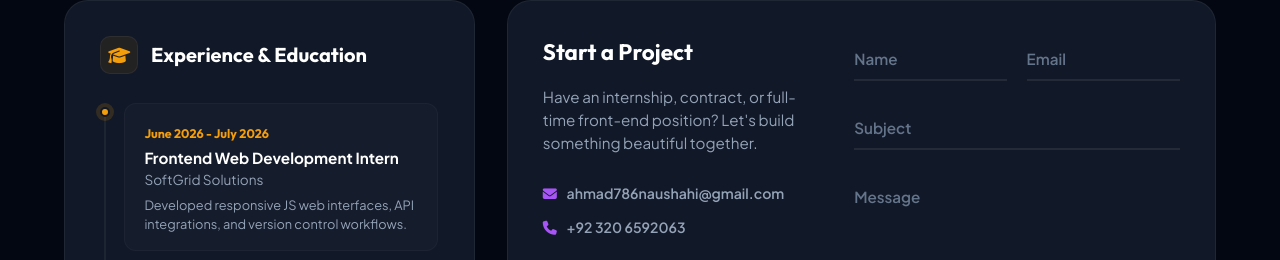
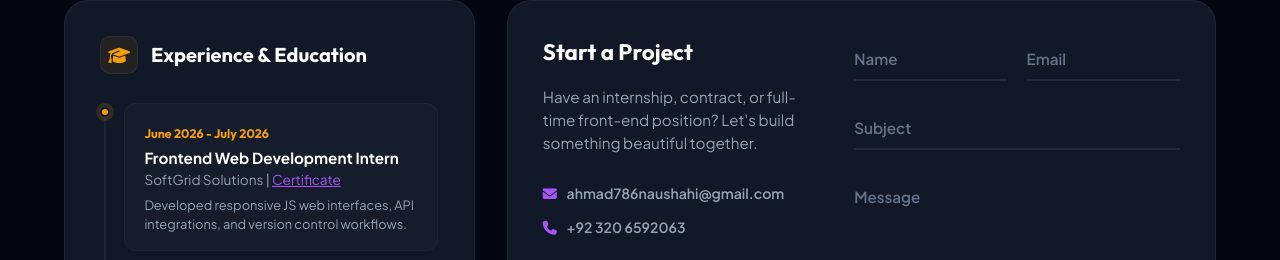
Before and after one commit to ahmadmustafa-1/Portfolio-, a plain HTML site: page index.html in a window 1280 px wide. Shown: the part 3712-3972 px from the top of the page. Drawn offline with Linux system fonts and the light colour scheme.

Commit message:
Add SoftGrid Solutions internship certificate link to portfolio and CV

```diff
--- a/index.html
+++ b/index.html
@@ -275,7 +275,7 @@
               <div class="step-info">
                 <span class="step-date">June 2026 - July 2026</span>
                 <h5>Frontend Web Development Intern</h5>
-                <p class="step-inst">SoftGrid Solutions</p>
+                <p class="step-inst">SoftGrid Solutions | <a href="#" target="_blank" rel="noopener noreferrer" style="color: var(--color-purple); text-decoration: underline;">Certificate</a></p>
                 <p class="step-score" style="color: var(--text-secondary); font-size: 0.8rem; margin-top: 0.35rem; font-weight: normal;">
                   Developed responsive JS web interfaces, API integrations, and version control workflows.
                 </p>
@@ -430,7 +430,7 @@
                   <strong>Frontend Web Development Intern</strong>
                   <span class="cv-exp-date">June 2026 - July 2026</span>
                 </div>
-                <p class="cv-exp-company">SoftGrid Solutions</p>
+                <p class="cv-exp-company">SoftGrid Solutions | <a href="#" target="_blank" rel="noopener noreferrer" style="color: var(--color-purple); text-decoration: underline;">Certificate</a></p>
                 <ul class="cv-exp-details">
                   <li>Developed responsive JavaScript web interfaces and optimized user experience across desktop and mobile devices.</li>
                   <li>Integrated RESTful APIs to fetch, render, and update application data efficiently.</li>
```
Also changed, not shown: 1 other file.
